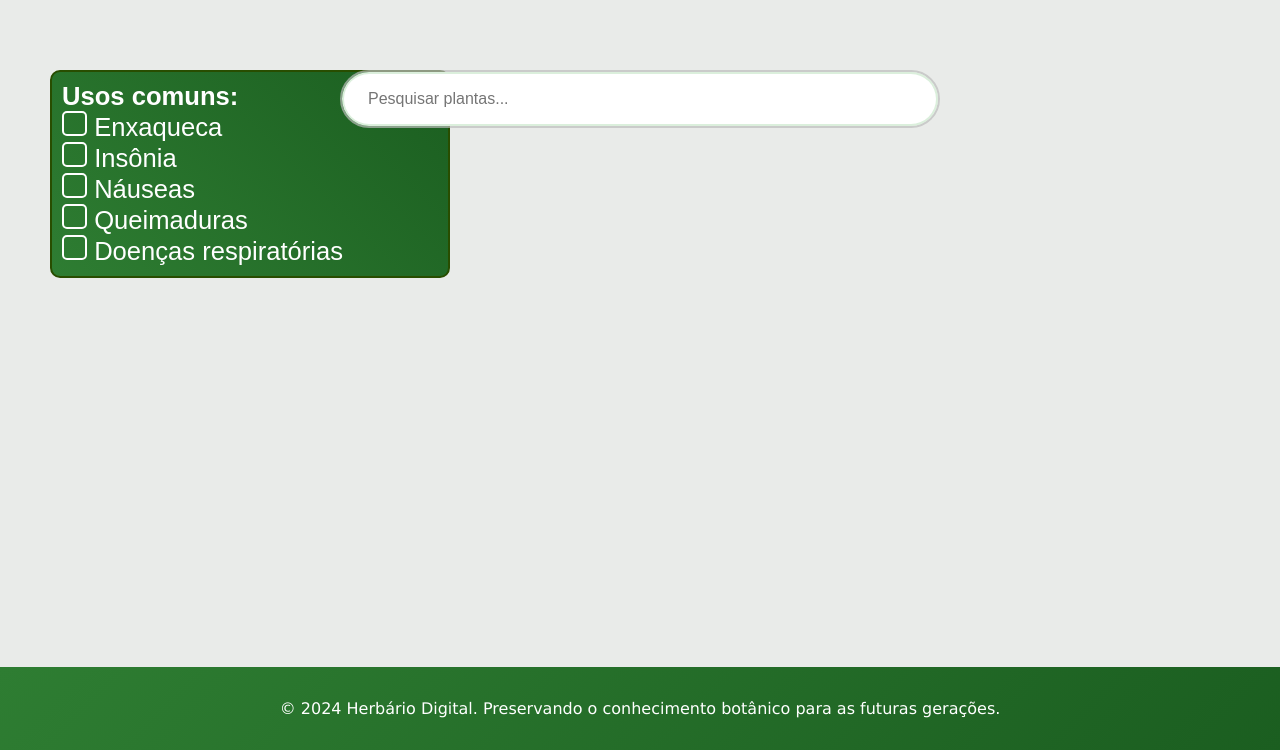
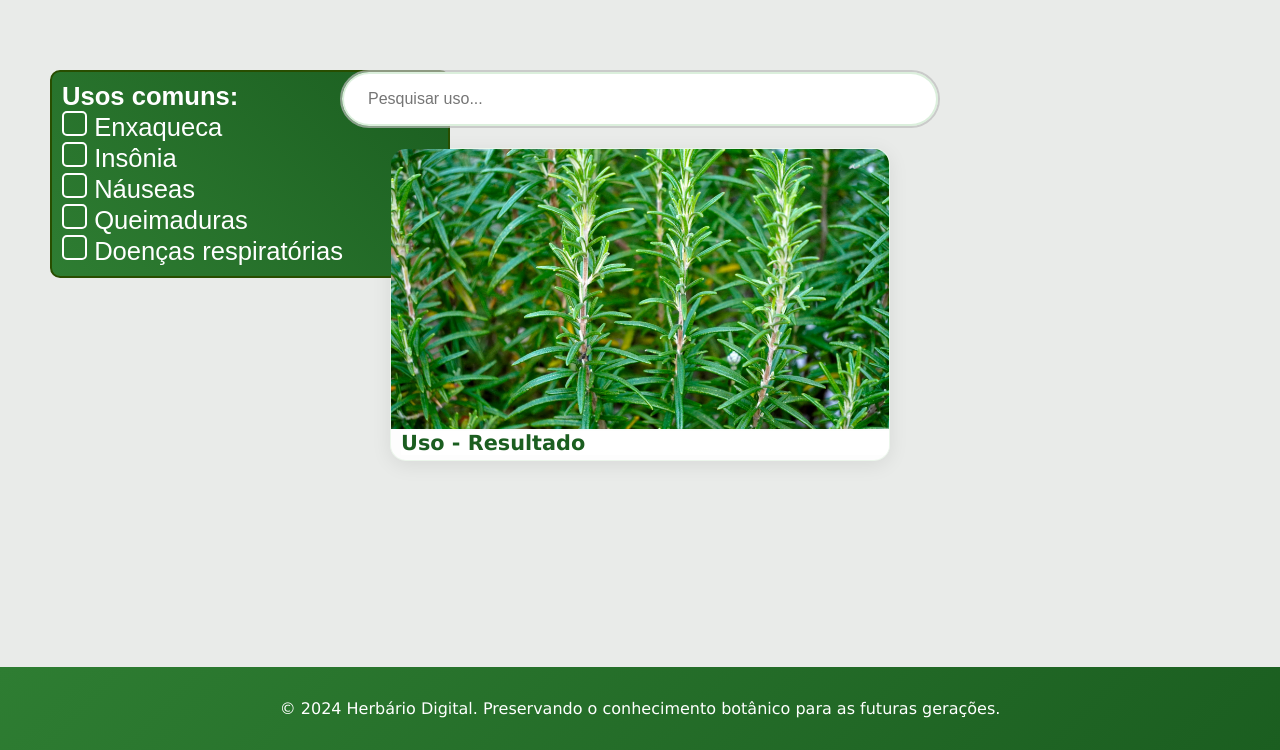
Before and after one commit to hunter2112/Projeto-Integrador-Modulo-D, a PHP site: page /pesquisa_uso.html in a window 1280 px wide. Shown: the part 50-800 px from the top of the page. Run offline with PHP 8.4, Linux system fonts and the light colour scheme.

Commit message:
Front-end das paginas de pesquisa

```diff
--- a/assets/css/pesquisa.css
+++ b/assets/css/pesquisa.css
@@ -34,6 +34,9 @@ input[type="checkbox"]{
   transition: 0.3s;
   position: relative;
 }
+input[type="checkbox"]:hover{
+  transform:scale(0.9);
+}
 input[type="checkbox"]:checked{
   background-color: #009933;
   border-color: #ffffff;
@@ -67,3 +70,8 @@ input[type="checkbox"]:checked::after{
   left:100;
   margin-left: 50px;
 }
+.resultado{
+  display: flex;
+  justify-content: center;
+  align-items: center;
+}
--- a/pesquisa_uso.html
+++ b/pesquisa_uso.html
@@ -57,7 +57,15 @@
     </div>
     <div class="search">
       <!--Barra de pesquisa-->
-      <input type="search"  placeholder="Pesquisar plantas..." />
+      <input type="search"  placeholder="Pesquisar uso..." />
+    </div>
+     <div class="resultado">
+        <div class="plant-card" data-name="Alecrim" style="width: 500px">
+            <div class="plant-image" style="background-image: url(./assets/img/alecrim.jpg)"></div>
+            <div class="plant-info">
+                <h3 class="plant-name">Uso - Resultado</h3>
+            </div>
+        </div>
     </div>
   </main>
    <!-- Rodapé do site -->
```
Also changed, not shown: pesquisa_nome.html (+7 -1 lines).
